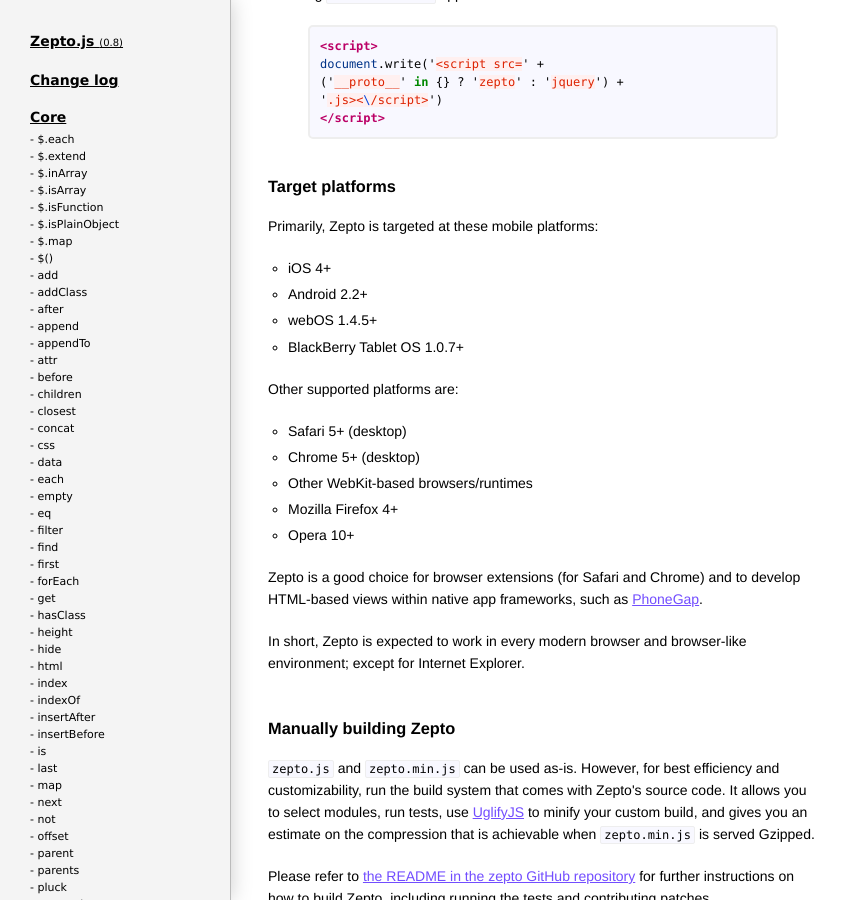
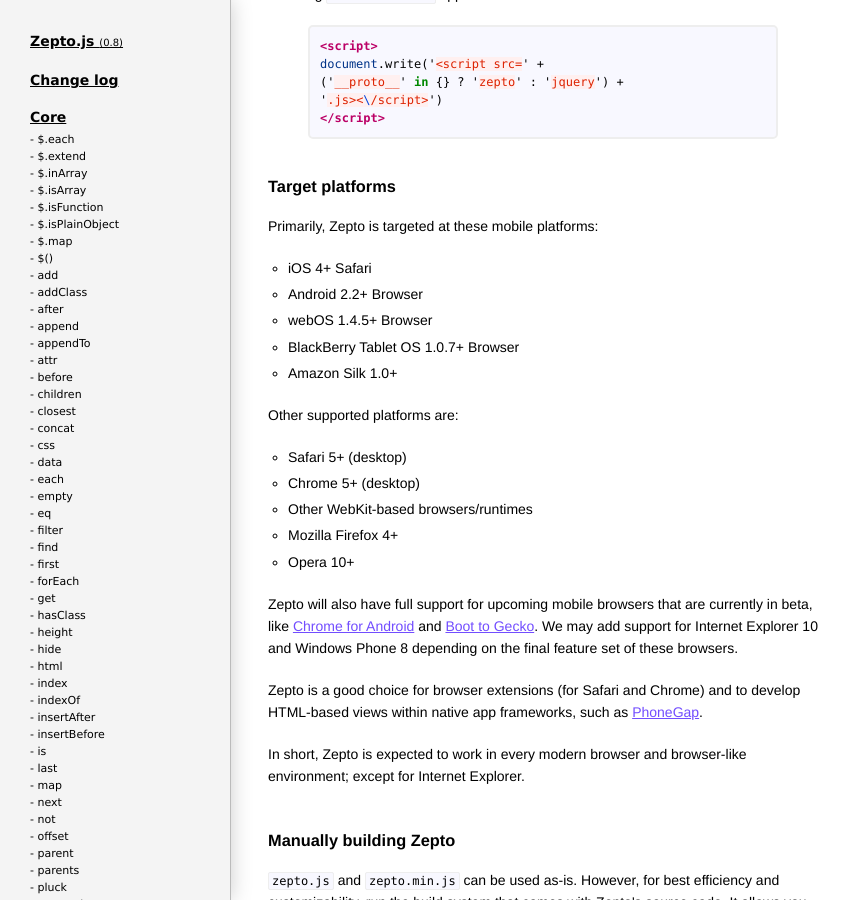
Before and after one commit to madrobby/zepto, a Jekyll site: the page built from index.html, in a window 1280 px wide and 900 px high, scrolled down 1271 px. Shown: the whole window, without its empty margins (0-851 px from the left). Built offline with Jekyll 4.4.1, drawn with Linux system fonts in a browser that asks for light colours; Markdown is read by kramdown in place of the engine named in the settings.

Commit message:
clarify platforms

```diff
--- a/index.html
+++ b/index.html
@@ -129,10 +129,11 @@ document.write('<script src=' +
   </p>
 
   <ul>
-    <li>iOS 4+</li>
-    <li>Android 2.2+</li>
-    <li>webOS 1.4.5+</li>
-    <li>BlackBerry Tablet OS 1.0.7+</li>
+    <li>iOS 4+ Safari</li>
+    <li>Android 2.2+ Browser</li>
+    <li>webOS 1.4.5+ Browser</li>
+    <li>BlackBerry Tablet OS 1.0.7+ Browser</li>
+    <li>Amazon Silk 1.0+</li>
   </ul>
 
   <p>
@@ -146,6 +147,16 @@ document.write('<script src=' +
     <li>Mozilla Firefox 4+</li>
     <li>Opera 10+</li>
   </ul>
+
+  <p>
+    Zepto will also have full support for upcoming
+    mobile browsers that are currently in beta,
+    like <a href="http://www.google.com/intl/en/chrome/android/">Chrome for Android</a>
+    and <a href="http://www.mozilla.org/en-US/b2g/">Boot to Gecko</a>.
+    We may add support for Internet Explorer 10 and
+    Windows Phone 8 depending on the final feature set
+    of these browsers.
+  </p>
 
   <p>
     Zepto is a good choice for browser extensions (for Safari and Chrome) and
```
